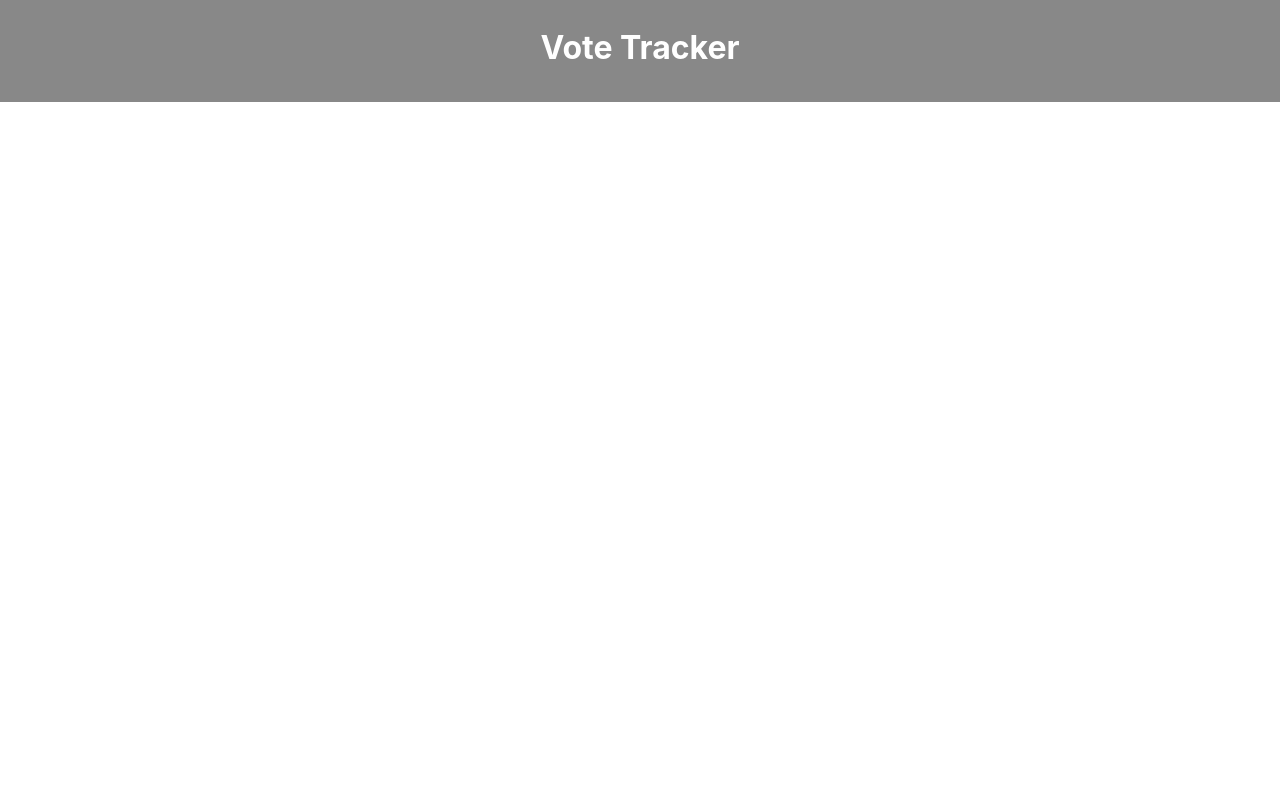
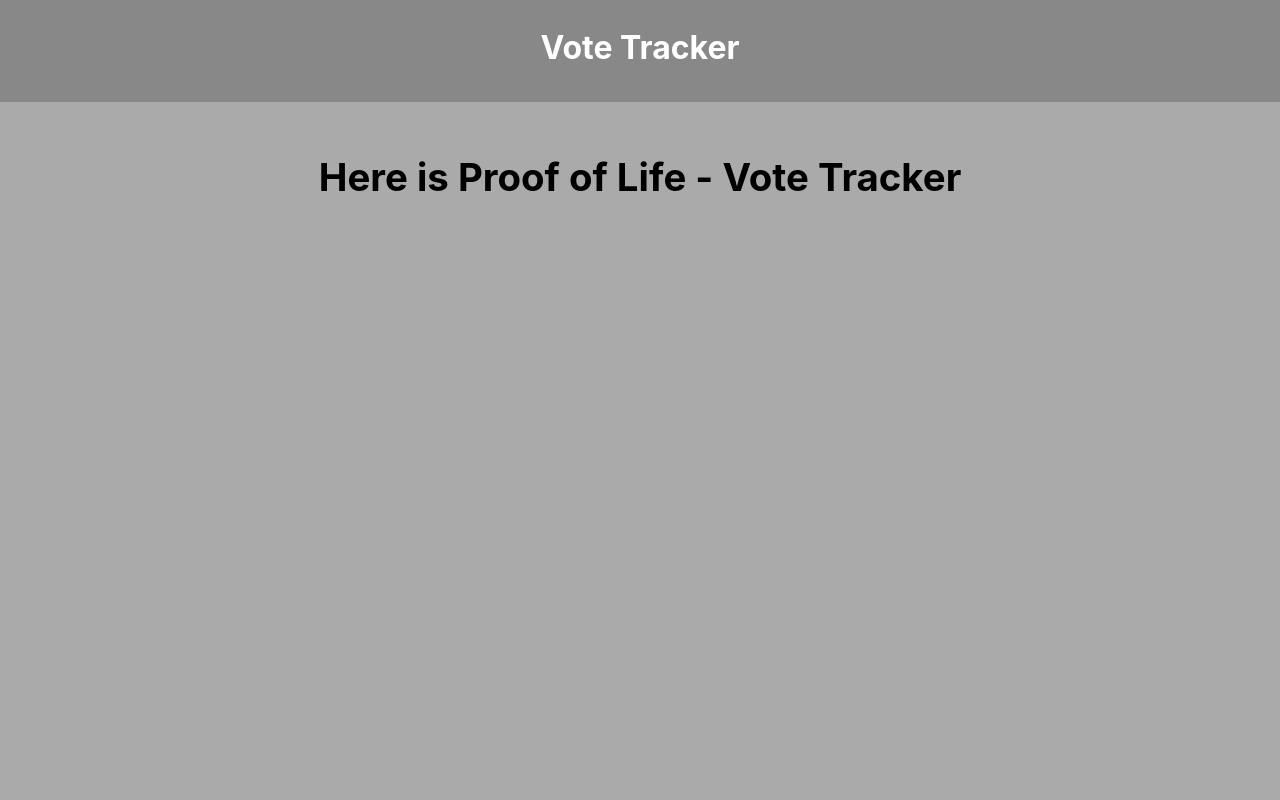
Before and after one commit to ChrisSeattle/vote_tracker, a React (Create React App) app: page / in a window 1280 px wide. Shown: the top 800 px of the page. Built offline with nearby package versions, Linux system fonts and the light colour scheme.

Commit message:
header, footer, main

```diff
--- a/src/App.js
+++ b/src/App.js
@@ -1,6 +1,8 @@
 import React, { Component } from 'react';
 import Header from './components/header/header.js';
 import Footer from './components/footer/footer.js';
+import Votetracker from './components/vote_tracker/vote_tracker.js';
+
 import './App.css';
 
 class App extends Component {
@@ -8,7 +10,7 @@ class App extends Component {
     return (
       <React.Fragment>
         <Header></Header>
-
+        <Votetracker></Votetracker>
         <Footer></Footer>
       </React.Fragment>
     );
--- a/src/components/header/header.js
+++ b/src/components/header/header.js
@@ -1,4 +1,4 @@
-import React, { Component } from 'react';
+import React from 'react';
 import './header.css';
 
 class Header extends React.Component {
--- /dev/null
+++ b/src/components/vote_tracker/vote_tracker.css
@@ -0,0 +1,7 @@
+main {
+    padding: 10vw;
+    font-size: 1.5vw;
+    background: #aaaaaa;
+    min-height: 100vh;
+    text-align: center;
+  }
--- /dev/null
+++ b/src/components/vote_tracker/vote_tracker.js
@@ -0,0 +1,14 @@
+import React from 'react';
+import './vote_tracker.css';
+
+class Votetracker extends React.Component {
+    render() {
+        return (
+            <main>
+                <h1>Here is Proof of Life - Vote Tracker</h1>
+            </main>
+            )
+    }
+}
+
+export default Votetracker;
```
